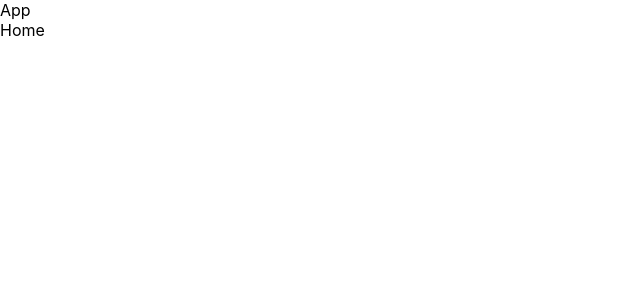
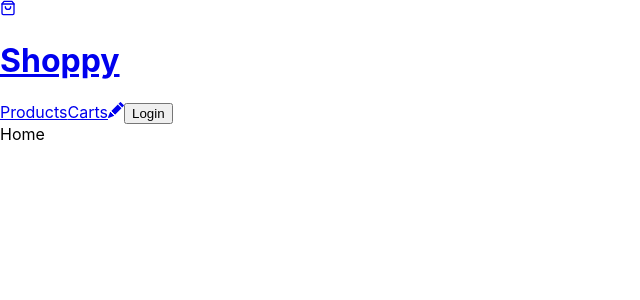
Before and after one commit to neo-rooney/lecture, a React (Create React App) app in the folder dreamCoding/react/shoppy/: page / in a window 1280 px wide. Shown: the top 300 px of the page, without its empty margins (0-640 px from the left). Built offline with nearby package versions, Linux system fonts and the light colour scheme.

Commit message:
드림코딩 리액트: 쇼핑몰 프로젝트 - 헤더 만들기 / 기능

```diff
--- a/dreamCoding/react/shoppy/package.json
+++ b/dreamCoding/react/shoppy/package.json
@@ -8,6 +8,7 @@
     "@testing-library/user-event": "^13.2.1",
     "react": "^18.2.0",
     "react-dom": "^18.2.0",
+    "react-icons": "^4.7.1",
     "react-router-dom": "^6.5.0",
     "react-scripts": "5.0.1",
     "web-vitals": "^2.1.0"
--- a/dreamCoding/react/shoppy/src/App.js
+++ b/dreamCoding/react/shoppy/src/App.js
@@ -1,10 +1,11 @@
 import React from "react";
 import { Outlet } from "react-router-dom";
+import Header from "./components/Header";
 
 export default function App() {
   return (
     <div>
-      App
+      <Header />
       <Outlet />
     </div>
   );
--- /dev/null
+++ b/dreamCoding/react/shoppy/src/components/Header.jsx
@@ -0,0 +1,23 @@
+import React from "react";
+import { FiShoppingBag } from "react-icons/fi";
+import { BsFillPencilFill } from "react-icons/bs";
+import { Link } from "react-router-dom";
+
+export default function Header() {
+  return (
+    <header>
+      <Link to="/">
+        <FiShoppingBag />
+        <h1>Shoppy</h1>
+      </Link>
+      <div>
+        <Link to="/products">Products</Link>
+        <Link to="/carts">Carts</Link>
+        <Link to="/products/new">
+          <BsFillPencilFill />
+        </Link>
+        <button>Login</button>
+      </div>
+    </header>
+  );
+}
```
Also changed, not shown: 2 other files (tests, documents, lock files or other folders).
